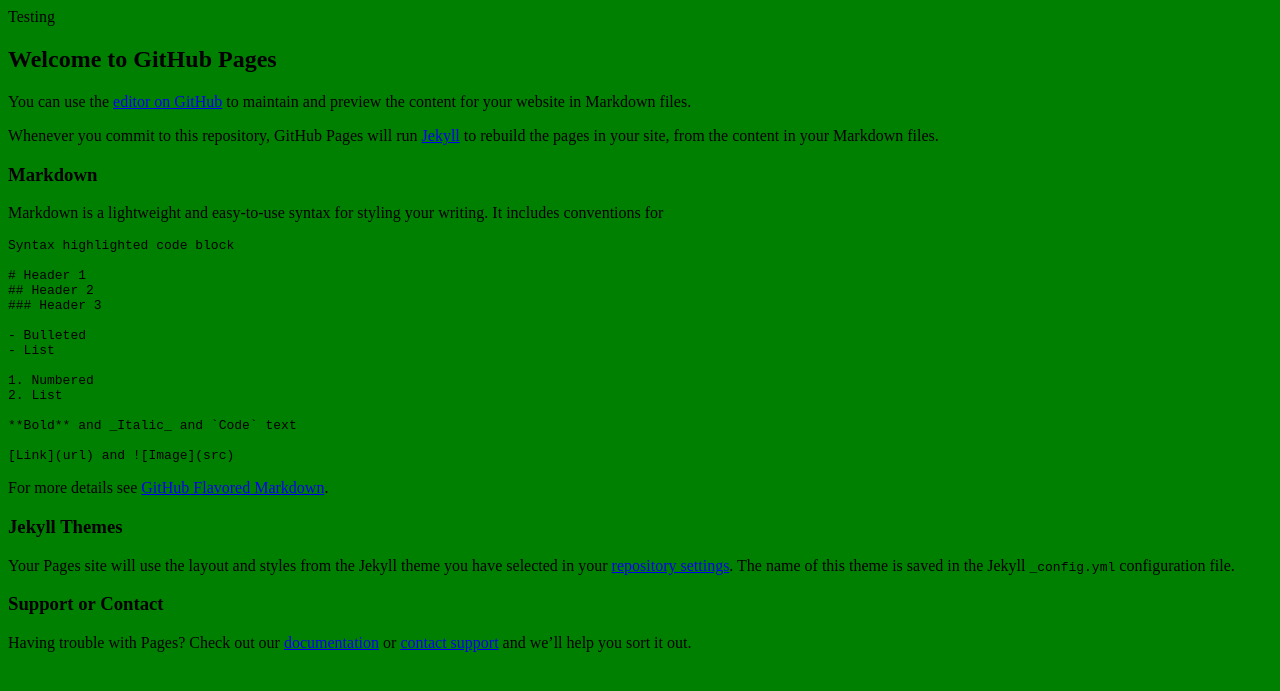
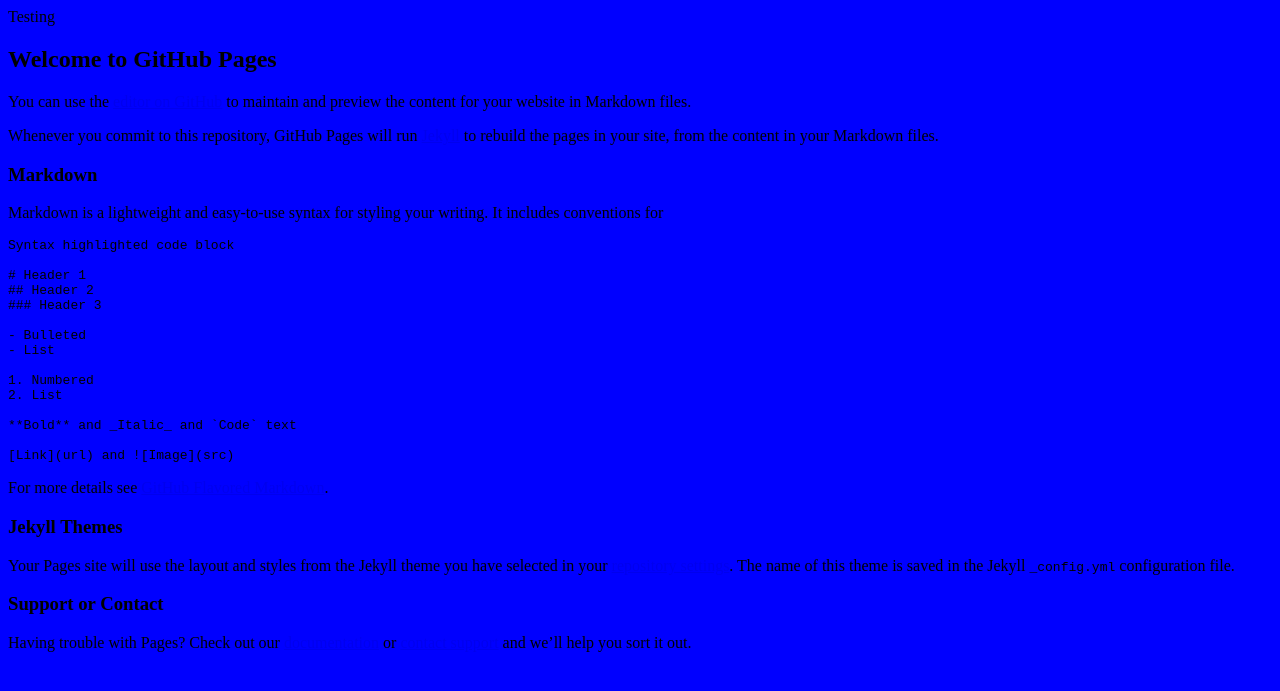
Before and after one commit to hesedel/micc, a Jekyll site: the page built from README.md, in a window 1280 px wide. Shown: the top 691 px of the page. Built offline with Jekyll 4.4.1, drawn with Linux system fonts in a browser that asks for light colours; our own code applies the rules of GitHub Pages for plain Markdown files.

Commit message:
Create layout.scss

```diff
--- a/css/layout.scss
+++ b/css/layout.scss
@@ -1,7 +1,6 @@
 ---
-
 ---
 
 body {
-  background-color: green;
+  background-color: blue;
 }
```
